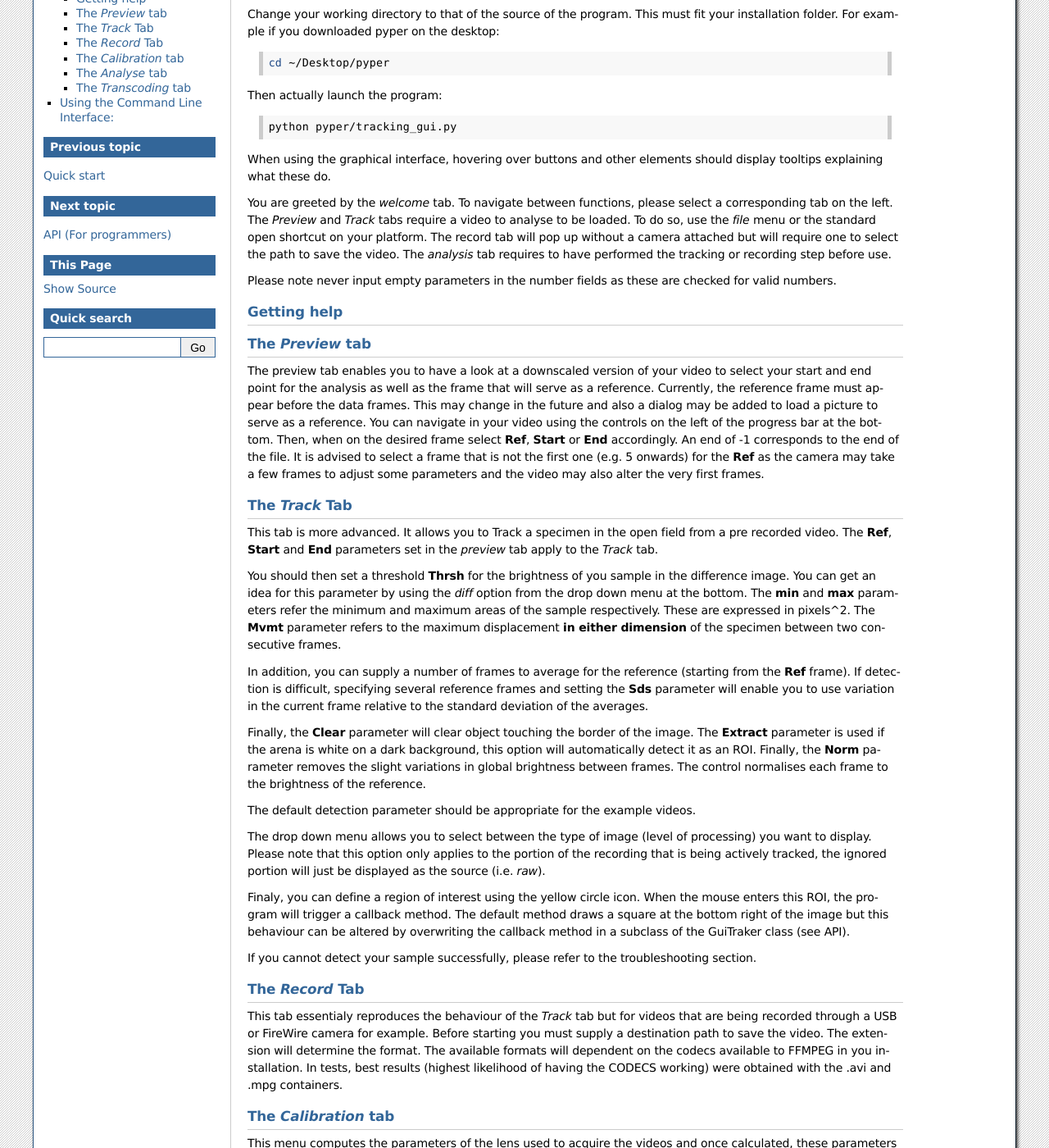
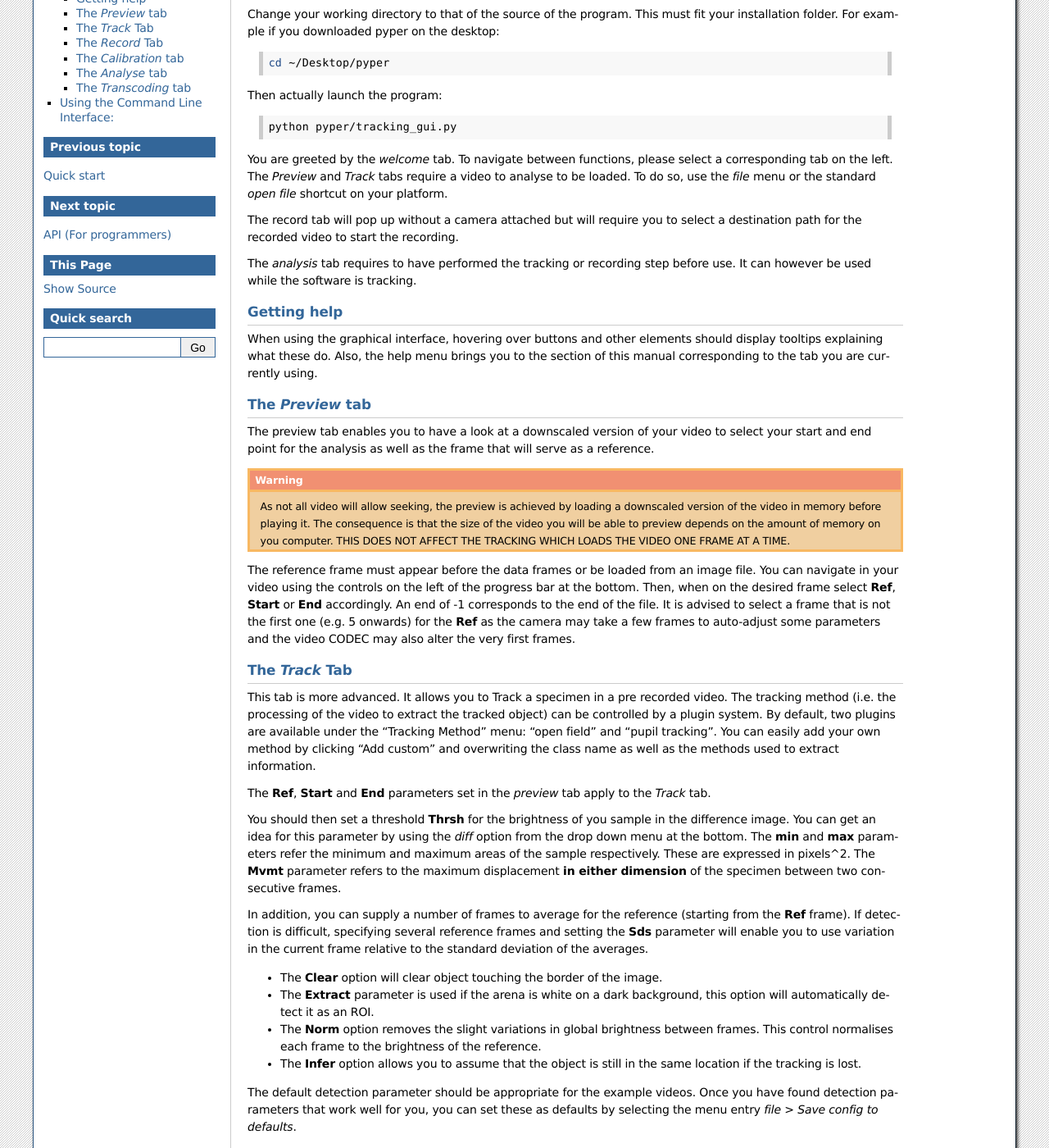
Before and after one commit to SainsburyWellcomeCentre/Pyper, a Sphinx documentation site: the page built from doc/source/usage.rst, in a window 1280 px wide and 1400 px high, scrolled down 225 px. Shown: the whole window at 82% size. Built offline with Sphinx 7.4.7, drawn with Linux system fonts in a browser that asks for light colours; formulas are drawn with MathJax 3; some of the changed text lies outside the part shown.

```diff
--- /dev/null
+++ b/doc/source/roi_manager.rst
@@ -0,0 +1,17 @@
+Roi manager:
+    .. versionadded:: 2.0
+        You can start the ROI manager by clicking the yellow circle icon at the bottom of the interface.
+        This will popup a new window that will allow you to select 3 types of ROI:
+
+        Tracking
+            These ROi are used to trigger a callback function of your choice (popup a cyan square by default)
+            whenever the center of mass of the tracked specimen enters the ROI.
+        Restriction
+            These ROI allow you to restrict the tracking to objects fully enclosed (i.e. all of the points of
+            their contour) in the ROI.
+        Measure
+            These ROI will measure some parameter of the image within the ROI (the average brightness by default)
+            for each frame.
+
+        You can modify the shape and color of these ROIs at will. Only ROIs marked *active* will be taken into
+        account during tracking.
--- a/doc/source/usage.rst
+++ b/doc/source/usage.rst
@@ -1,14 +1,12 @@
 =====
 Usage
 =====
-
 This software can be used in different ways.
 You can use the graphical interface, the command line interface (from the terminal)
 or import the modules from a python interpreter.
 
 Using the Graphical interface:
 ------------------------------
-
 To use the Graphical interface, start a terminal window and then:
 
 Change your working directory to that of the source of the program.
@@ -24,37 +22,48 @@ Then actually launch the program:
 
     python pyper/tracking_gui.py
 
-When using the graphical interface, hovering over buttons and other elements should display tooltips explaining
-what these do.
 
 You are greeted by the *welcome* tab. To navigate between functions, please select a corresponding tab on the left.
 The *Preview* and *Track* tabs require a video to analyse to be loaded.
-To do so, use the *file* menu or the standard open shortcut on your platform.
-The record tab will pop up without a camera attached but will require one to select the path to save the video.
+To do so, use the *file* menu or the standard *open file* shortcut on your platform.
+
+The record tab will pop up without a camera attached but will require you to select a destination path
+for the recorded video to start the recording.
+
 The *analysis* tab requires to have performed the tracking or recording step before use.
-
-Please note never input empty parameters in the number fields as these are checked for valid numbers.
+It can however be used while the software is tracking.
 
 Getting help
 ^^^^^^^^^^^^
+When using the graphical interface, hovering over buttons and other elements should display tooltips explaining
+what these do. Also, the help menu brings you to the section of this manual corresponding to the tab you
+are currently using.
 
 The *Preview* tab
 ^^^^^^^^^^^^^^^^^
-
 The preview tab enables you to have a look at a downscaled version of your video to select your start and end point
 for the analysis as well as the frame that will serve as a reference.
-Currently, the reference frame must appear before the data frames.
-This may change in the future and also a dialog may be added to load a picture to serve as a reference.
+
+.. warning:: As not all video will allow seeking, the preview is achieved by loading a downscaled version of the
+    video in memory before playing it. The consequence is that the size of the video you will be able to preview
+    depends on the amount of memory on you computer. THIS DOES NOT AFFECT THE TRACKING WHICH LOADS THE VIDEO ONE
+    FRAME AT A TIME.
+
+The reference frame must appear before the data frames or be loaded from an image file.
 You can navigate in your video using the controls on the left of the progress bar at the bottom.
 Then, when on the desired frame select **Ref**, **Start** or **End** accordingly.
 An end of -1 corresponds to the end of the file.
 It is advised to select a frame that is not the first one (e.g. 5 onwards) for the **Ref** as the camera may take a few
-frames to adjust some parameters and the video may also alter the very first frames.
+frames to auto-adjust some parameters and the video CODEC may also alter the very first frames.
 
 The *Track* Tab
 ^^^^^^^^^^^^^^^
+This tab is more advanced. It allows you to Track a specimen in a pre recorded video.
+The tracking method (i.e. the processing of the video to extract the tracked object) can be controlled by
+a plugin system. By default, two plugins are available under the "Tracking Method" menu: "open field" and
+"pupil tracking". You can easily add your own method by clicking "Add custom" and overwriting the class name
+as well as the methods used to extract information.
 
-This tab is more advanced. It allows you to Track a specimen in the open field from a pre recorded video.
 The **Ref**, **Start** and **End** parameters set in the *preview* tab apply to the *Track* tab.
 
 You should then set a threshold **Thrsh** for the brightness of you sample in the difference image.
@@ -67,62 +76,80 @@ In addition, you can supply a number of frames to average for the reference (sta
 If detection is difficult, specifying several reference frames and setting the **Sds** parameter will enable you
 to use variation in the current frame relative to the standard deviation of the averages.
 
-Finally, the **Clear** parameter will clear object touching the border of the image.
-The **Extract** parameter is used if the arena is white on a dark background,
-this option will automatically detect it as an ROI.
-Finally, the **Norm** parameter removes the slight variations in global brightness between frames.
-The control normalises each frame to the brightness of the reference.
+* The **Clear** option will clear object touching the border of the image.
+* The **Extract** parameter is used if the arena is white on a dark background,
+  this option will automatically detect it as an ROI.
+* The **Norm** option removes the slight variations in global brightness between frames.
+  This control normalises each frame to the brightness of the reference.
+* The **Infer** option allows you to assume that the object is still in the same location if the tracking is lost.
 
 The default detection parameter should be appropriate for the example videos.
+Once you have found detection parameters that work well for you, you can set these as defaults
+by selecting the menu entry *file* > *Save config to defaults*.
 
 The drop down menu allows you to select between the type of image (level of processing) you want to display.
 Please note that this option only applies to the portion of the recording that is being actively tracked,
 the ignored portion will just be displayed as the source (i.e. *raw*).
 
-Finaly, you can define a region of interest using the yellow circle icon. When the mouse enters this ROI,
-the program will trigger a callback method.
-The default method draws a square at the bottom right of the image but this behaviour can be altered by overwriting
-the callback method in a subclass of the GuiTraker class (see API).
+.. include:: roi_manager.rst
 
-If you cannot detect your sample successfully, please refer to the troubleshooting section.
+You can alter the behaviour of the ROIs by overwriting the callback methods
+ in a subclass of the GuiTraker class (see API).
+
+If you cannot detect your sample successfully, please refer to the :doc:`troubleshooting` section.
 
 The *Record* Tab
 ^^^^^^^^^^^^^^^^
-
-This tab essentialy reproduces the behaviour of the *Track* tab but for videos that are being recorded through a USB
-or FireWire camera for example. Before starting you must supply a destination path to save the video.
-The extension will determine the format.
+This tab essentially reproduces the behaviour of the *Track* tab but for videos that are currently
+being recorded (through a USB or FireWire camera for example).
+This is most useful for closed loops experiments as the ROI manager will allow you to define the behaviour of
+external equipment based on the live tracking results.
+Before starting you must supply a destination path to save the video.
+The extension of the output path will determine the format.
 The available formats will dependent on the codecs available to FFMPEG in you installation.
-In tests, best results (highest likelihood of having the CODECS working) were obtained with the .avi and .mpg containers.
+In tests, best results (highest likelihood of having the CODECS working) were obtained
+with the .avi and .mpg containers.
 
 The *Calibration* tab
 ^^^^^^^^^^^^^^^^^^^^^
-
-This menu computes the parameters of the lens used to acquire the videos and once calculated,
-these parameters will be used automatically to *undistort* the images in the *Track* and the *Record* tabs.
-To use this functionality, you must provide a folder containing a series (e.g. 10) of images acquired with the same lens
-and parameters as the video and containing a reference chessboard.
-A printable template can be found at http://docs.opencv.org/2.4/_downloads/pattern.png
-which will work with the default parameters.
+This menu computes the parameters of the lens used to acquire the videos. Once these parameters are calculated,
+they will be automatically used to *undistort* the images in the *Track* and the *Record* tabs.
+To use this functionality, you must provide a folder containing a series (e.g. 10) of images acquired
+with the same lens and parameters as the video and containing a reference chessboard.
+For each image, the location and angle of the pattern must be altered to provide a good sampling of the space.
+Also, the whole pattern must reside within the image as it will be automatically detected.
+A printable template which will work with the default parameters can be found at
+http://docs.opencv.org/2.4/_downloads/pattern.png. Please make sure that the pattern is printed on a flat and
+rigid surface.
 Once the folder is selected, press **Calibrate** and wait for the calibration to finish.
 Once done, the controls will become available and allow you to browse through the images used for calibration,
-the images with the features drawn and the undistorted images. You can also save the camera matrix for reference.
-In the future, it should become possible to load a calibration file from the *Track* and *Record* tabs.
+the images with the features drawn and the *undistorted* images. You can also save the camera matrix for reference.
+In the future, it is planned to have controls to load a calibration file from the *Track* and *Record* tabs.
 
 The *Analyse* tab
 ^^^^^^^^^^^^^^^^^
-
 This tab provides simple analysis and graphing features as well as the ability to save the list of coordinates.
 
-First select the checkbox that corresponds to the tab you want to analyse.
-Then, click **Update** and you can finally save your coordinates and plot graphs
-of distance made by the specimen between frames and change of directions at each frame.
-To save the graphs, right click on them and a menu will prompt you for a destination path.
+#. First select the checkbox that corresponds to the tab you want to analyse.
+#. Then, click **Update** and you can finally save your coordinates and plot graphs
+   of distance made by the specimen between frames and change of directions at each frame.
+#. To save the graphs, right click on them and a menu will prompt you for a destination path.
 
 The *Transcoding* tab
 ^^^^^^^^^^^^^^^^^^^^^
+This tab allows you to change the file format of your video, extract parts of it and scale it.
 
-This tab allows you to change the file format of your video, extract parts  of it and scale it.
+#. Select a source video with the first file menu.
+#. Select a destination video file with the second file menu.
+#. Select the start and end frame within the video. As with the other tabs, and end of -1 indicates the whole range.
+#. Select the scaling factor. It defaults to a scaling of 1 (100%) in each dimension.
+#. If you want to extract a region of the video, draw a rectangular ROI on the video as desired.
+#. Specify a CODEC for the output video.
+
+.. note:: Not all codecs will work on all platforms. This depends on your FFMPEG installation.
+
+.. warning:: Currently, other ROI shapes are available in the ROI manager in this tab but you should make sure
+    that you only select the rectangle ROI shape.
 
 Using the Command Line Interface:
 ---------------------------------
```
Also changed, not shown: README.rst (+3 -54 lines), doc/source/contributing.rst (added, +10 -0 lines), doc/source/getting_started.rst (+26 -36 lines), doc/source/index.rst (+3 -47 lines), doc/source/installation.rst (+16 -12 lines), doc/source/introduction.rst (added, +31 -0 lines), doc/source/troubleshooting.rst (+13 -9 lines), doc/source/v2_changes.rst (added, +18 -0 lines).
